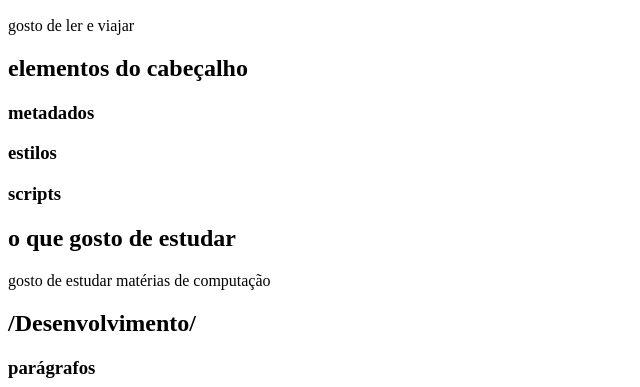
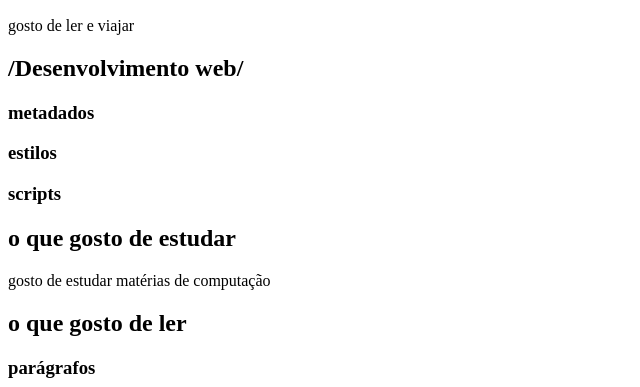
Before and after one commit to ufjf-dcc202/ufjf-dcc202-2023-3-a-atv3-nsalgado2000, a website: page index.html in a window 1280 px wide. Shown: the part 174-561 px from the top of the page, without its empty margins (0-640 px from the left). Drawn offline with Linux system fonts and the light colour scheme.

Commit message:
altera mais a estrutura html

```diff
--- a/index.html
+++ b/index.html
@@ -15,7 +15,7 @@
         <section>
             <h1>o que eu gosto de fazer</h1>
             <p>gosto de ler e viajar</p>
-            <h2>elementos do cabeçalho</h2>
+            <h2>/Desenvolvimento web/</h2>
             <h3>metadados</h3>
             <h3>estilos</h3>
             <h3>scripts</h3>
@@ -23,7 +23,7 @@
         <section>
             <h1>o que gosto de estudar</h1>
             <p>gosto de estudar matérias de computação</p>
-            <h2>/Desenvolvimento/</h2>
+            <h2>o que gosto de ler</h2>
             <h3>parágrafos</h3>
             <h3>listas</h3>
             <h4>ordenadas</h4>
```
